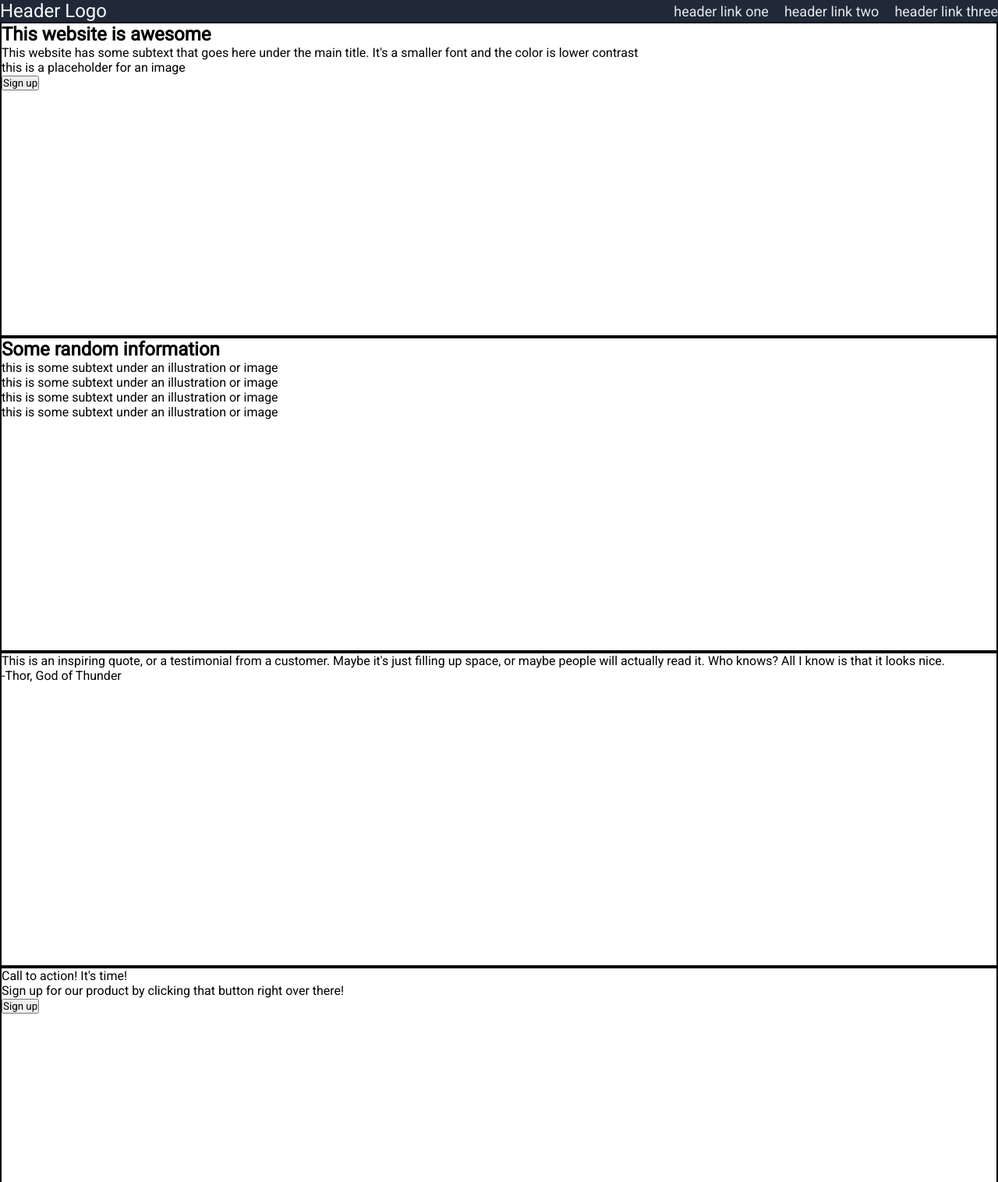
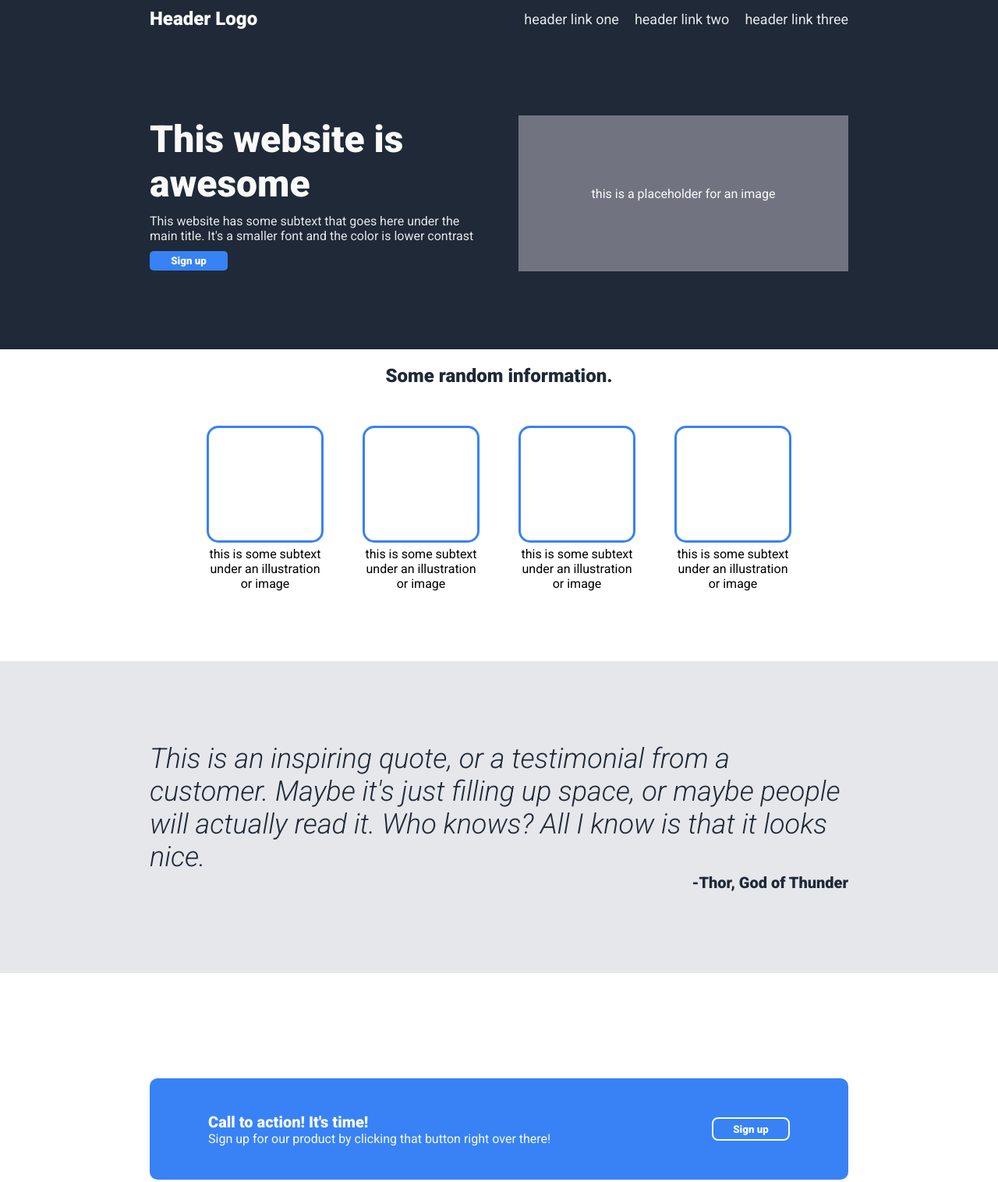
Before and after one commit to Fletch95/landing-page-project, a plain HTML site: page index.html in a window 1280 px wide. Shown: the top 1516 px of the page at 78% size. Drawn offline with Linux system fonts and the light colour scheme.

Commit message:
Complete initial styling

```diff
--- a/index.html
+++ b/index.html
@@ -5,7 +5,9 @@
     <meta http-equiv="X-UA-Compatible" content="IE=edge">
     <meta name="viewport" content="width=device-width, initial-scale=1.0">
     <link rel="stylesheet" href="style.css">
-    <link rel="stylesheet" href="https://fonts.googleapis.com/css?family=Roboto">
+    <link rel="preconnect" href="https://fonts.googleapis.com">
+    <link rel="preconnect" href="https://fonts.gstatic.com" crossorigin>
+    <link href="https://fonts.googleapis.com/css2?family=Roboto:ital,wght@0,400;0,900;1,300&display=swap" rel="stylesheet">
     <title>Landing Page</title>
 </head>
 <body>
@@ -18,40 +20,52 @@
         </ul>
     </header>
     <div class="content">
-        <section>
-            <h1>This website is awesome</h1>
-            <div>This website has some subtext that goes here under the main title. It's a smaller font and the color is lower contrast</div>
-            <div>this is a placeholder for an image</div>
+        <section class="main">
+            <div class="main-column">
+                <h1 class="title">This website is awesome</h1>
+                <div class="secondary">This website has some subtext that goes here under the main title. It's a smaller font and the color is lower contrast</div>
                 <button>Sign up</button>
+            </div>
+            <div class="image">this is a placeholder for an image</div>
         </section>
-        <section>
-            <h2>Some random information</h2>
+        <section class="information">
+            <h2>Some random information.</h2>
+            <div class="cards">
                 <div class="card">
-                <div></div>
+                    <div class="square"></div>
                     <div>this is some subtext under an illustration or image</div>
                 </div>
                 <div class="card">
-                <div></div>
+                    <div class="square"></div>
                     <div>this is some subtext under an illustration or image</div>
                 </div>
                 <div class="card">
-                <div></div>
+                    <div class="square"></div>
                     <div>this is some subtext under an illustration or image</div>
                 </div>
                 <div class="card">
-                <div></div>
+                    <div class="square"></div>
                     <div>this is some subtext under an illustration or image</div>
                 </div>
+            </div>
+
         </section>
-        <section>
+        <section class="quotes">
             <div class="quote">This is an inspiring quote, or a testimonial from a customer. Maybe it's just filling up space, or maybe people will actually read it. Who knows? All I know is that it looks nice.</div>
             <div class="quote-name">-Thor, God of Thunder</div>
         </section>
-        <section>
-            <div>Call to action! It's time!</div>
+        <section class="footer">
+            <div class="footer-box">
+                <div class="footer-column">
+                    <div class="footer-header">Call to action! It's time!</div>
                     <div>Sign up for our product by clicking that button right over there!</div>
+                </div>
                 <button>Sign up</button>
+            </div>
         </section>
+        <footer>
+            Copyright &copy; The Odin Project 2021 - Project by T.Fletcher
+        </footer>
     </div>
 </body>
 </html>
--- a/style.css
+++ b/style.css
@@ -1,7 +1,11 @@
+/* TODO: Better function for setting content width, use "wrapper" divs around content but within sections
+(see https://css-tricks.com/full-browser-width-bars/) */
+
 * {
     font-family: roboto, sans-serif;
     margin: 0;
     padding: 0;
+    box-sizing: border-box;
 }
 
 ul {
@@ -10,17 +14,20 @@ ul {
     padding: 0;
 }
 
+
 header {
     display: flex;
     align-items: center;
     justify-content: space-between;
     background-color: #1f2937;
     margin: 0;
+    padding: 10px 15vw; /* see todo */
 }
 
 .logo {
     font-size: 24px;
     color: #f9faf8;
+    font-weight: 900;
 }
 
 header ul {
@@ -30,16 +37,152 @@ header ul {
     color: #e5e7eb;
 }
 
-/*
-This has no effect
-.content {
+
+section {
+    height: 400px;
+    padding: 0 15vw; /* see todo*/
+}
+
+.main {
+    display: flex;
+    align-items: center;
+    background-color: #1f2937;
+    gap: 50px;
+}
+
+h1 {
+    color: #f9faf8;
+    font-weight: 900;
+    font-size: 48px;
+}
+
+h2 {
+    color: #1f2937;
+}
+
+.secondary {
+    color: #e5e7eb;
+}
+
+.main-column {
+    display: flex;
+    flex-flow: column nowrap;
+    gap: 10px;
+    flex: 1;
+}
+
+.main-column button {
+    width: 100px;
+    padding: 5px;
+    background-color: #3882f6;
+    border: none;
+    border-radius: 5px;
+    color: #f9faf8;
+    font-weight: 900;
+}
+
+.main .image {
+    flex: 1;
+    display: flex;
+    background-color: rgb(113, 116, 128);
+    color: #f9faf8;
+    height: 200px;
+    align-items: center;
+    justify-content: center;
+}
+
+.information {
+    display: flex;
+    flex-flow: column nowrap;
+    align-items: center;
+    justify-content: flex-start;
+    padding-top: 20px;
+}
+
+.cards {
+    display: flex;
+    gap: 50px;
+    text-align: center;
+    margin-top: 50px;
+}
+
+.card {
+    width: 150px;
+}
+
+.square {
+    border: #3882f6 solid 3px;
+    border-radius: 15px;
+    width: 150px;
+    height: 150px;
+    margin-bottom: 5px;
+}
+
+
+.quotes {
+    background-color: #e5e7eb;
+    display: flex;
+    flex-flow: column nowrap;
+    justify-content: center;
+}
+
+.quote {
+    font-size: 36px;
+    font-weight: light;
+    font-style: italic;
+    color: #1f2937;
+}
+
+.quote-name {
+    align-self: flex-end;
+    font-size: 20px;
+    font-weight: 900;
+    color: #1f2937;
+}
+
+.footer {
+    display: flex;
+    color: #f9faf8;
+    align-items: center;
+    justify-content: center;
+}
+
+.footer-box {
+    display: flex;
+    background-color: #3882f6;
+    border-radius: 10px;
+    height: 130px;
+    width: 85vw;
+    align-items: center;
+    justify-content: space-between;
+    padding: 0 75px;
+}
+
+.footer-column {
     display: flex;
     flex-flow: column nowrap;
 }
-*/
 
-/* TEMPORARY */
-section {
-    border: solid 2px black;
-    height: 400px;
+.footer button {
+    height: 30px;
+    width: 100px;
+    background-color: #3882f6;
+    color: #f9faf8;
+    font-weight: 900;
+    border: #f9faf8 solid 2px;
+    border-radius: 8px;
 }
+
+.footer-header {
+    font-weight: 900;
+    font-size: 20px;
+}
+
+footer {
+    display: flex;
+    height: 100px;
+    align-items: center;
+    justify-content: center;
+    background-color: #1f2937;
+    color: #e5e7eb;
+}
```
Lines whose indentation alone changed are shown as unchanged.
